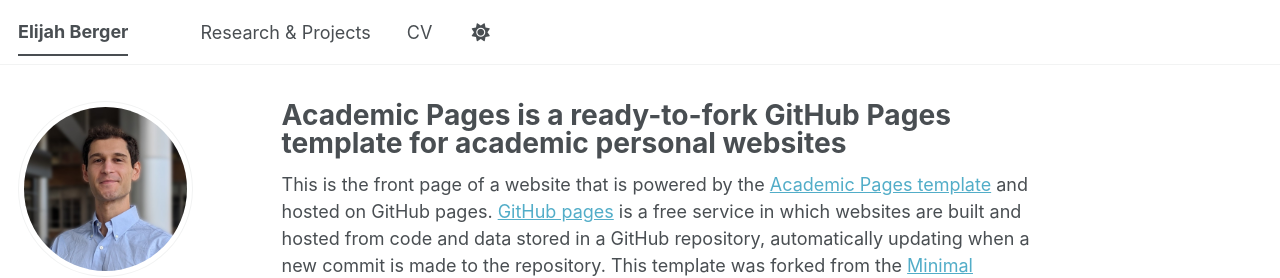
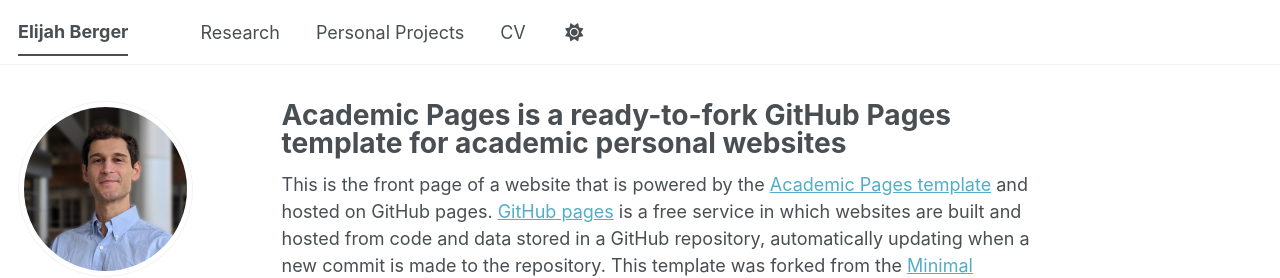
Before and after one commit to nosnowfall/nosnowfall.github.io, a Jekyll site: the page built from _pages/about.md, in a window 1280 px wide. Shown: the top 278 px of the page. Built offline with Jekyll 4.4.1, drawn with Linux system fonts in a browser that asks for light colours; a script bundle is joined from its source files by our own code; library files that are not in the unit come from our copies.

Commit message:
Update navigation.yml
add personal projects, hide pubs

```diff
--- a/_data/navigation.yml
+++ b/_data/navigation.yml
@@ -15,8 +15,11 @@ main:
   #- title: "Teaching"
   #  url: /teaching/
 
-  - title: "Research & Projects"
+  - title: "Research"
     url: /portfolio/
+
+  - title: "Personal Projects"
+    url: /personalprojects/
 
   # - title: "Blog Posts"
   #   url: /year-archive/
```
